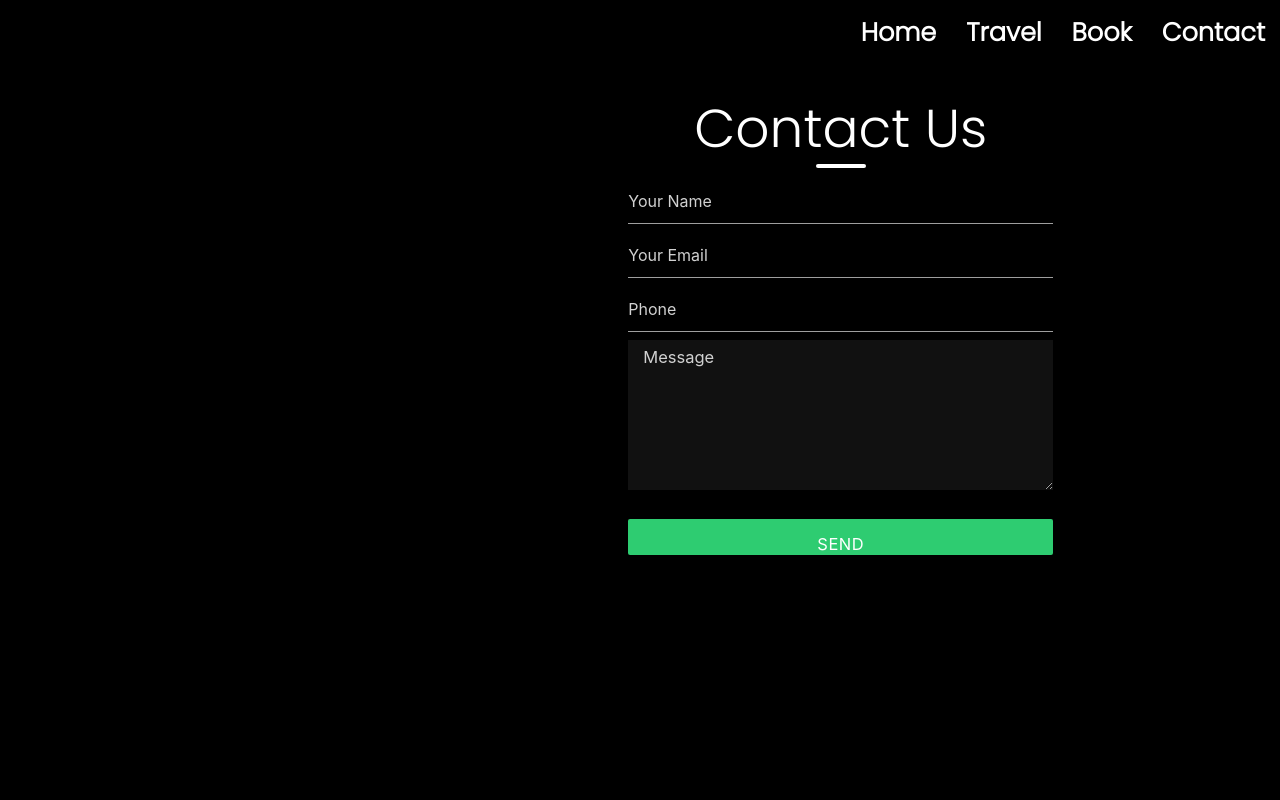
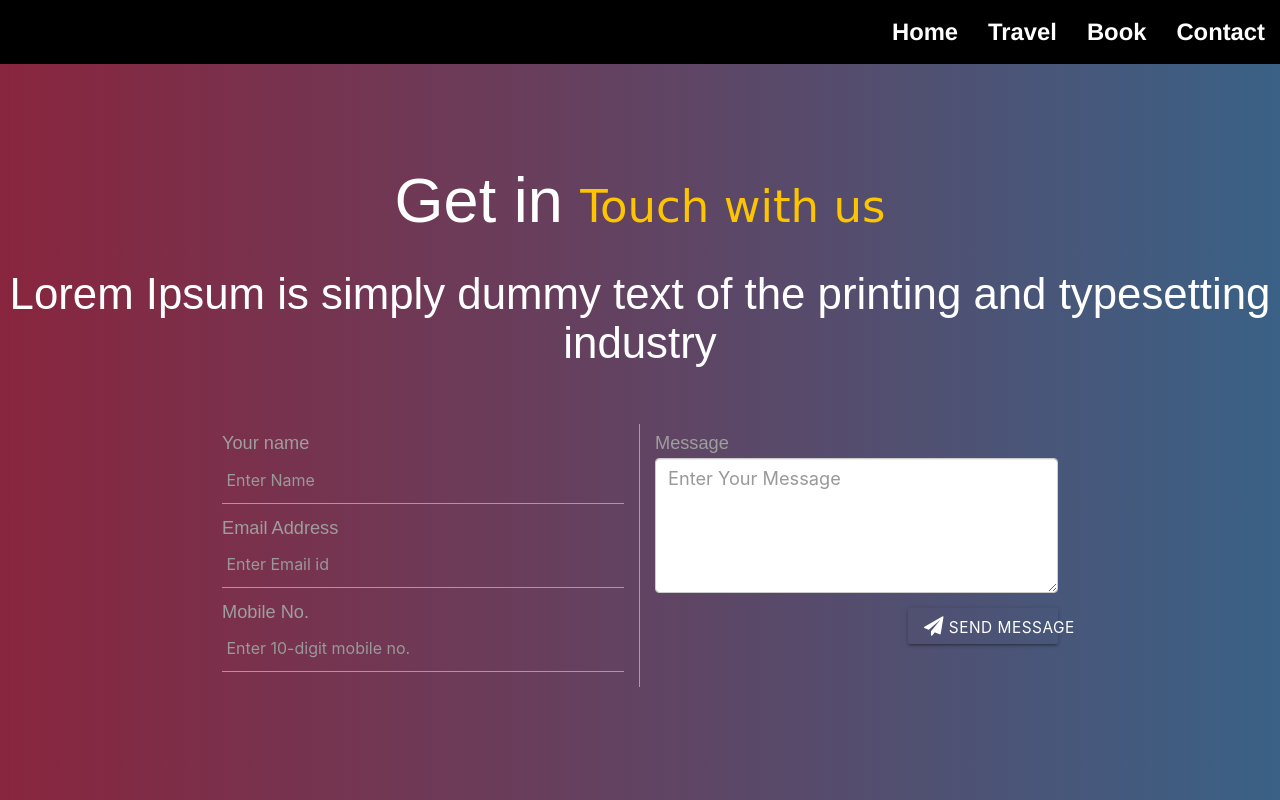
Before and after one commit to Code-Institute-Submissions/Eoinburke-Milestone-2, a plain HTML site: page contact.html in a window 1280 px wide. Shown: the top 800 px of the page. Drawn offline with nearby package versions, Linux system fonts and the light colour scheme.

Commit message:
contact page

```diff
--- a/contact.html
+++ b/contact.html
@@ -11,6 +11,11 @@
 
         <link rel="stylesheet" href="https://cdn.jsdelivr.net/npm/bootstrap@5.1.0/dist/css/bootstrap.min.css"
         integrity="sha384-KyZXEAg3QhqLMpG8r+8fhAXLRk2vvoC2f3B09zVXn8CA5QIVfZOJ3BCsw2P0p/We" crossorigin="anonymous">
+
+           	<link href="https://maxcdn.bootstrapcdn.com/font-awesome/4.7.0/css/font-awesome.min.css" rel="stylesheet">
+               <link href="//maxcdn.bootstrapcdn.com/bootstrap/3.3.0/css/bootstrap.min.css" rel="stylesheet" id="bootstrap-css">
+<script src="//maxcdn.bootstrapcdn.com/bootstrap/3.3.0/js/bootstrap.min.js"></script>
+<script src="//code.jquery.com/jquery-1.11.1.min.js"></script>
 
         <link rel="apple-touch-icon" sizes="180x180" href="milestone/assets/images/favi/apple-touch-icon.png">
     <link rel="icon" type="image/png" sizes="32x32" href="milestone/assets/images/favi/favicon-32x32.png">
@@ -56,20 +61,47 @@
 
         </ul>
 
-      <div class="container">
-		<div class="contact-box">
-			<div class="left"></div>
-			<div class="right">
-				<h2>Contact Us</h2>
-				<input type="text" class="field" placeholder="Your Name">
-				<input type="text" class="field" placeholder="Your Email">
-				<input type="text" class="field" placeholder="Phone">
-				<textarea placeholder="Message" class="field"></textarea>
-				<button class="btn">Send</button>
-</section>
+   <section id="contact">
+			<div class="section-content">
+				<h1 class="section-header">Get in <span class="content-header wow fadeIn " data-wow-delay="0.2s" data-wow-duration="2s"> Touch with us</span></h1>
+				<h3>Lorem Ipsum is simply dummy text of the printing and typesetting industry</h3>
+			</div>
+			<div class="contact-section">
+			<div class="container">
+				<form>
+					<div class="col-md-6 form-line">
+			  			<div class="form-group">
+			  				<label for="exampleInputUsername">Your name</label>
+					    	<input type="text" class="form-control" id="" placeholder=" Enter Name">
+				  		</div>
+				  		<div class="form-group">
+					    	<label for="exampleInputEmail">Email Address</label>
+					    	<input type="email" class="form-control" id="exampleInputEmail" placeholder=" Enter Email id">
+					  	</div>
+					  	<div class="form-group">
+					    	<label for="telephone">Mobile No.</label>
+					    	<input type="tel" class="form-control" id="telephone" placeholder=" Enter 10-digit mobile no.">
+			  			</div>
+			  		</div>
+			  		<div class="col-md-6">
+			  			<div class="form-group">
+			  				<label for ="description"> Message</label>
+			  			 	<textarea  class="form-control" id="description" placeholder="Enter Your Message"></textarea>
+			  			</div>
+			  			<div>
+
+			  				<button type="button" class="btn btn-default submit"><i class="fa fa-paper-plane" aria-hidden="true"></i>  Send Message</button>
+			  			</div>
+
+					</div>
+				</form>
+			</div>
+		</section>
 
 <script src="https://code.jquery.com/jquery-3.6.0.min.js"
         integrity="sha256-/xUj+3OJU5yExlq6GSYGSHk7tPXikynS7ogEvDej/m4=" crossorigin="anonymous"></script>
+
+        <script src="//code.jquery.com/jquery-1.11.1.min.js"></script>
 
     <script src="https://cdnjs.cloudflare.com/ajax/libs/materialize/1.0.0/js/materialize.min.js"></script>
 
--- a/milestone/assets/css/stylesheet.css
+++ b/milestone/assets/css/stylesheet.css
@@ -1,100 +1,58 @@
-@import url("https://fonts.googleapis.com/css2?family=Mukta:wght@300&family=Open+Sans:wght@300&family=Poppins:wght@300&display=swap");
-
-* {
-    margin: 0;
-    padding: 0;
-    box-sizing: border-box;
-    font-family: "Poppins", sans-serif;
+.content-header{
+  font-family: 'Oleo Script', cursive;
+  color:#fcc500;
+  font-size: 45px;
 }
 
-section {
-background: black;
-min-height: 100vh;
+.section-content{
+  text-align: center;
+
+}
+#contact{
+
+    font-family: 'Teko', sans-serif;
+  padding-top: 60px;
+  width: 100%;
+  width: 100vw;
+  height: 100vw;
+  background: #3a6186; /* fallback for old browsers */
+  background: -webkit-linear-gradient(to left, #3a6186 , #89253e); /* Chrome 10-25, Safari 5.1-6 */
+  background: linear-gradient(to left, #3a6186 , #89253e); /* W3C, IE 10+/ Edge, Firefox 16+, Chrome 26+, Opera 12+, Safari 7+ */
+    color : #fff;
+}
+.contact-section{
+  padding-top: 40px;
+}
+.contact-section .col-md-6{
+  width: 50%;
 }
 
-.contact-box {
-	max-width: 850px;
-	display: grid;
-	grid-template-columns: repeat(2, 1fr);
-	justify-content: center;
-	align-items: center;
-	text-align: center;
-	background-color:black;
-	box-shadow: 0px 0px 19px 5px rgba(0,0,0,0.19);
+.form-line{
+  border-right: 1px solid #B29999;
 }
 
-.left{
-
-	background-size: cover;
-	height: 100%;
+.form-group{
+  margin-top: 10px;
+}
+label{
+  font-size: 1.3em;
+  line-height: 1em;
+  font-weight: normal;
+}
+.form-control{
+  font-size: 1.3em;
+  color: #080808;
+}
+textarea.form-control {
+    height: 135px;
+   /* margin-top: px;*/
 }
 
-h2 {
-    color: white;
-	position: relative;
-	padding: 0 0 10px;
-	margin-bottom: 10px;
+.submit{
+  font-size: 1.1em;
+  float: right;
+  width: 150px;
+  background-color: transparent;
+  color: #fff;
+
 }
-
-h2:after{
-	content: "";
-    position: absolute;
-    left: 50%;
-    bottom: 0;
-    transform: translateX(-50%);
-    height: 4px;
-    width: 50px;
-    border-radius: 2px;
-    background-color: white;
-}
-
-.field{
-	width: 100%;
-	border: 2px #111;
-	outline: none;
-	background-color: #111;
-	padding: 0.5rem 1rem;
-	font-size: 1.1rem;
-	margin-bottom: 22px;
-	transition: .3s;
-}
-
-.field:hover{
-	background-color: #111;
-}
-
-textarea{
-	min-height: 150px;
-}
-
-.btn{
-	width: 100%;
-	padding: 0.5rem 1rem;
-	background-color: #2ecc71;
-	color: #fff;
-	font-size: 1.1rem;
-	border: none;
-	outline: none;
-	cursor: pointer;
-	transition: .3s;
-}
-
-.btn:hover{
-    background-color: #27ae60;
-}
-
-.field:focus{
-    border: 2px solid rgba(30,85,250,0.47);
-    background-color: #fff;
-}
-
-
-
-@media (max-width:991px) {
-    	.contact-box{
-		grid-template-columns: 1fr;
-	}
-	.left{
-		height: 200px;
-	}
-}
```
Also changed, not shown: milestone/assets/js/navbar.js (line endings or trailing spaces), 2 other files.
